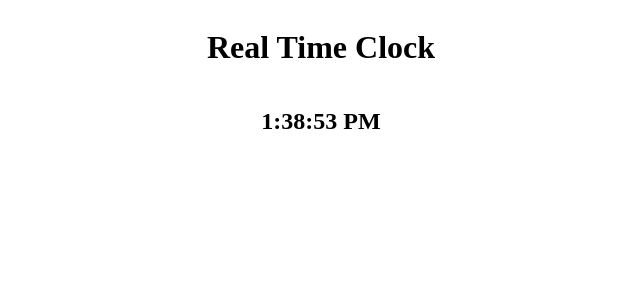
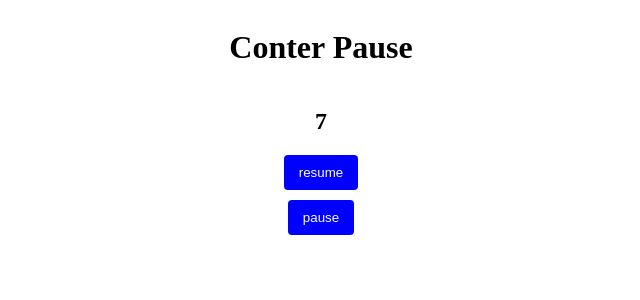
Before and after one commit to luisabianca/react-hooks, a React (Vite) app: page / in a window 1280 px wide. Shown: the top 300 px of the page, without its empty margins (319-959 px from the left). Built offline with nearby package versions, Linux system fonts and the light colour scheme.

Commit message:
counter pause

```diff
--- /dev/null
+++ b/src/components/useState/CounterPause/CounterPause.jsx
@@ -0,0 +1,35 @@
+import React, { useEffect, useState } from 'react'
+
+const CounterPause = () => {
+  const [ isRunning, setIsRunning ] = useState(true);
+  const [ counter, setCounter ] = useState(0);
+
+  const resumeTime = () => {
+    setIsRunning(true);
+  }
+
+  const pauseTime = () => {
+    setIsRunning(false)
+  }
+
+  useEffect(() => {
+    if (isRunning) {
+      const interval = setInterval(() => {
+        setCounter(prevCounter => prevCounter +1)
+      }, 1000)
+
+      return () => clearInterval(interval);
+    }
+  }, [isRunning])
+
+  return (
+    <>
+      <h1>Conter Pause</h1>
+      <h2>{counter}</h2>
+      <button onClick={resumeTime}>resume</button>
+      <button onClick={pauseTime}>pause</button>
+    </>
+  )
+}
+
+export default CounterPause;
--- a/src/main.jsx
+++ b/src/main.jsx
@@ -1,10 +1,10 @@
 import { StrictMode } from 'react'
 import { createRoot } from 'react-dom/client'
 import './index.css'
-import RealTimeClock from './components/useState/RealTimeClock/RealTimeClock.jsx'
+import CounterPause from './components/useState/CounterPause/CounterPause.jsx'
 
 createRoot(document.getElementById('root')).render(
   <StrictMode>
-    <RealTimeClock />
+    <CounterPause />
   </StrictMode>,
 )
```
